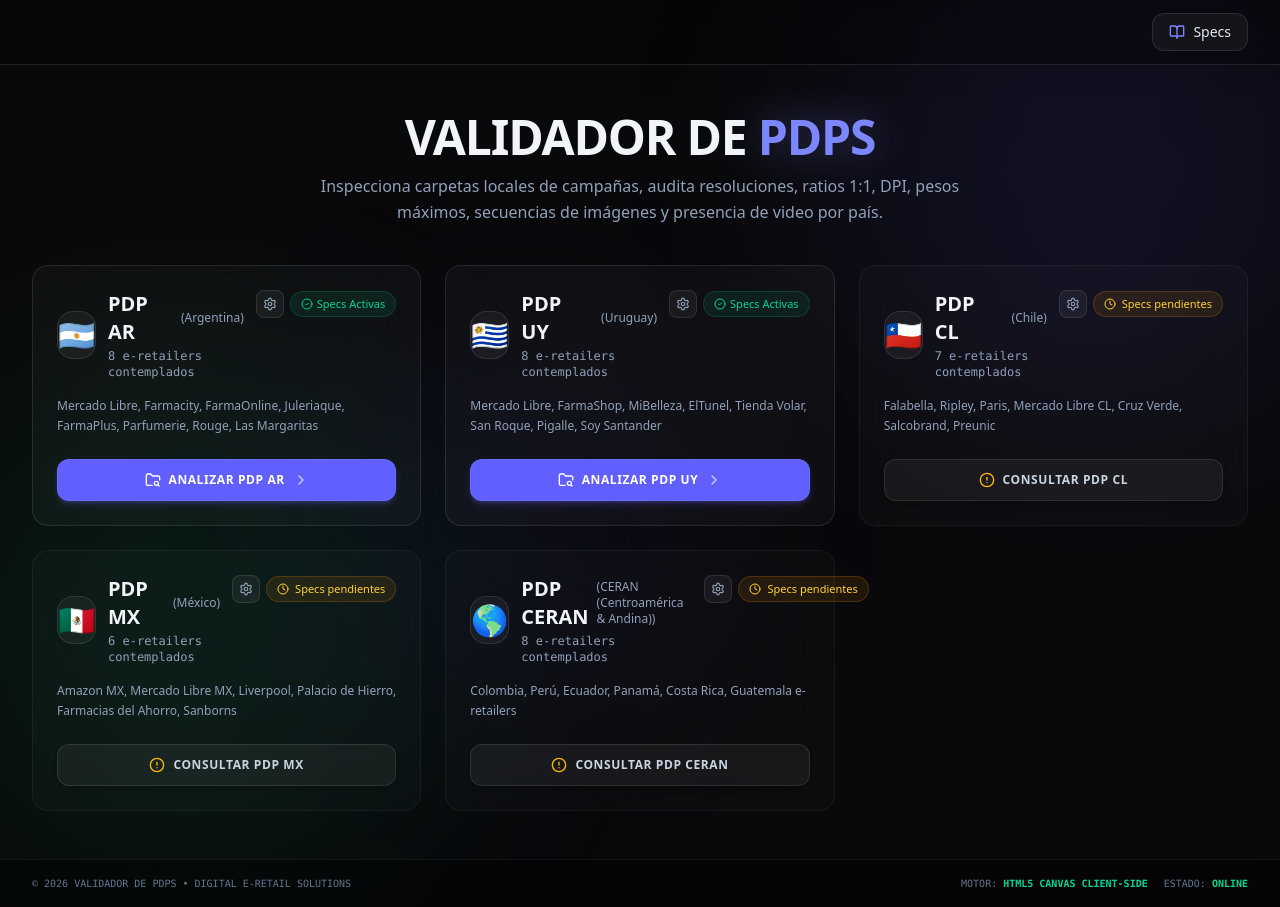
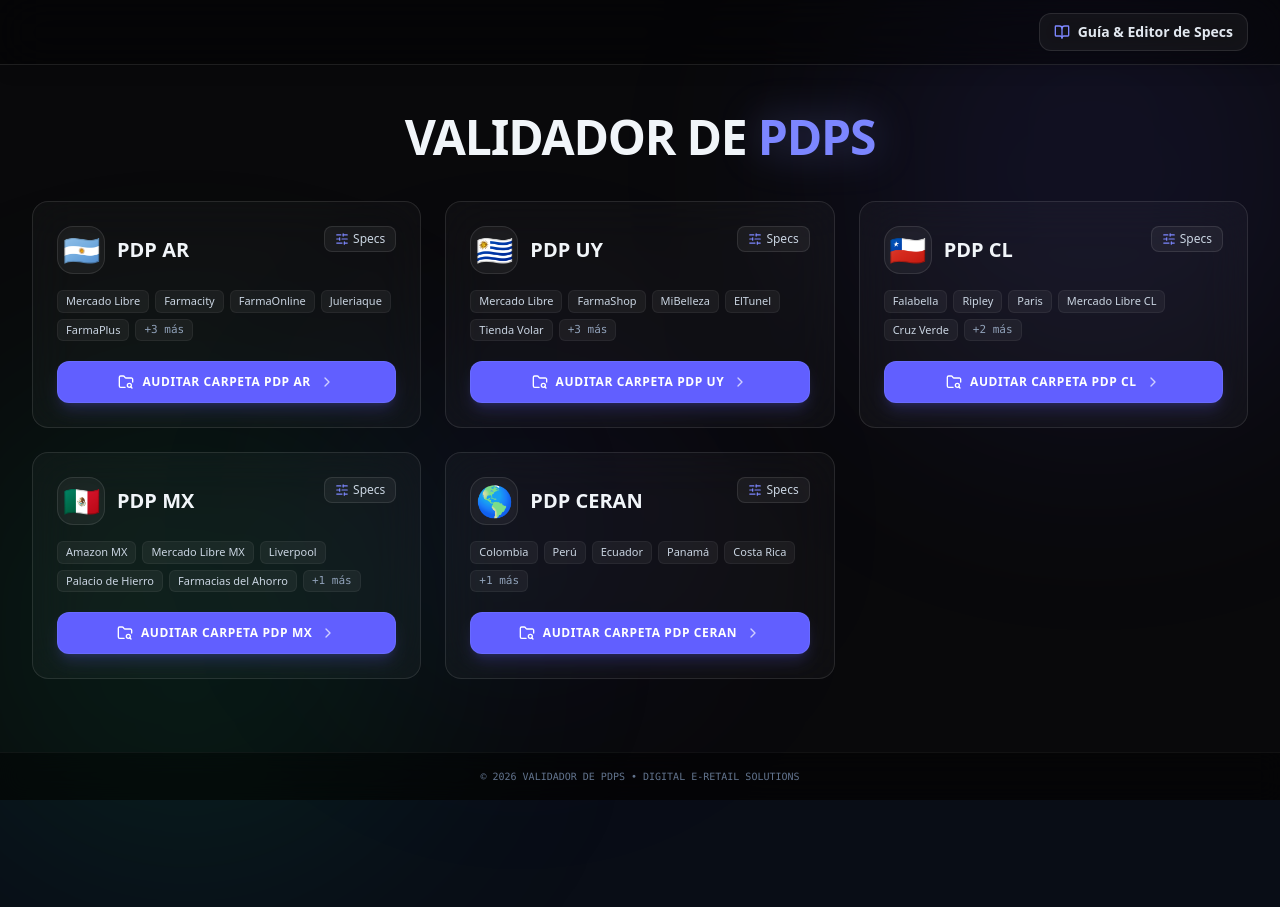
Before and after one commit to lucasdg83/Validaror-PDPs, a React (Vite) app: page / in a window 1280 px wide. After the commit the page ends 800 px from the top, so only its background shows below. Built offline with nearby package versions, Linux system fonts and the light colour scheme.

Commit message:
refactor: update UI and enable regional modules
- Enable Chile, Mexico, and CERAN regional modules.
- Refine header and footer UI layouts.
- Remove browser scrollbars globally.
- Standardize card styling and button interactions.

```diff
--- a/src/App.tsx
+++ b/src/App.tsx
@@ -122,14 +122,10 @@
           /* Dashboard Home View */
           <div className="space-y-10">
             {/* Hero / Intro Section */}
-            <div className="text-center max-w-3xl mx-auto space-y-3">
+            <div className="text-center max-w-3xl mx-auto">
               <h1 className="text-3xl sm:text-4xl md:text-5xl font-black tracking-tight text-slate-100 uppercase">
                 Validador de <span className="text-indigo-400 drop-shadow-[0_0_20px_rgba(129,140,248,0.35)]">PDPs</span>
               </h1>
-
-              <p className="text-sm sm:text-base text-slate-400 max-w-2xl mx-auto leading-relaxed">
-                Inspecciona carpetas locales de campañas, audita resoluciones, ratios 1:1, DPI, pesos máximos, secuencias de imágenes y presencia de video por país.
-              </p>
             </div>
 
             {/* Dashboard Country Grid (5 Modules with Equal Visual Weight) */}
@@ -217,12 +213,8 @@
       </main>
 
       {/* Footer */}
-      <footer className="h-12 border-t border-white/5 flex items-center justify-between px-6 sm:px-8 bg-black/40 text-[10px] text-slate-500 font-mono relative z-10 backdrop-blur-md">
+      <footer className="h-12 border-t border-white/5 flex items-center justify-center px-6 sm:px-8 bg-black/40 text-[10px] text-slate-500 font-mono relative z-10 backdrop-blur-md">
         <div>&copy; 2026 VALIDADOR DE PDPS • DIGITAL E-RETAIL SOLUTIONS</div>
-        <div className="flex items-center gap-4">
-          <span className="hidden sm:inline">MOTOR: <span className="text-emerald-400 font-semibold">HTML5 CANVAS CLIENT-SIDE</span></span>
-          <span>ESTADO: <span className="text-emerald-400 font-semibold">ONLINE</span></span>
-        </div>
       </footer>
 
       {/* Primary Report Modal (Text & Visual views) */}
--- a/src/components/CountryModuleCard.tsx
+++ b/src/components/CountryModuleCard.tsx
@@ -1,6 +1,6 @@
 import React from 'react';
 import { CountryInfo } from '../types';
-import { FolderSearch, Clock, ChevronRight, CheckCircle2, AlertCircle, Settings } from 'lucide-react';
+import { FolderSearch, ChevronRight, SlidersHorizontal } from 'lucide-react';
 
 interface CountryModuleCardProps {
   country: CountryInfo;
@@ -16,34 +16,23 @@
   isLoading,
 }) => {
   const isPending = country.status === 'pending';
+  const retailerNames = country.description.split(', ').map((s) => s.trim());
 
   return (
     <div
       id={`card-pdp-${country.code.toLowerCase()}`}
-      className={`group relative flex flex-col justify-between p-5 sm:p-6 rounded-2xl border transition-all duration-300 backdrop-blur-xl ${
-        isPending
-          ? 'bg-white/[0.02] border-white/5 hover:border-white/15 hover:bg-white/[0.04]'
-          : 'bg-white/[0.03] border-white/10 hover:border-indigo-500/40 hover:bg-white/[0.06] hover:shadow-2xl hover:shadow-indigo-500/10'
-      }`}
+      className="group relative flex flex-col justify-between p-5 sm:p-6 rounded-2xl border transition-all duration-300 backdrop-blur-xl bg-white/[0.03] border-white/10 hover:border-indigo-500/40 hover:bg-white/[0.06] hover:shadow-2xl hover:shadow-indigo-500/10"
     >
-      {/* Top row: Flag + Code + Status */}
+      {/* Top row: Flag + Code + Specs button */}
       <div className="flex items-start justify-between gap-3 mb-4">
         <div className="flex items-center gap-3">
-          <div className="w-12 h-12 rounded-2xl bg-white/5 border border-white/10 flex items-center justify-center text-2xl sm:text-3xl shadow-inner group-hover:scale-105 transition-transform">
+          <div className="w-12 h-12 rounded-2xl bg-white/5 border border-white/10 flex items-center justify-center text-2xl sm:text-3xl shadow-inner group-hover:scale-105 transition-transform select-none">
             {country.flag}
           </div>
           <div>
-            <div className="flex items-center gap-2">
-              <h3 className="text-lg sm:text-xl font-bold text-slate-100 group-hover:text-indigo-300 transition-colors">
-                PDP {country.code}
-              </h3>
-              <span className="text-xs font-medium text-slate-400">
-                ({country.name})
-              </span>
-            </div>
-            <p className="text-xs text-slate-400 mt-0.5 font-mono">
-              {country.expectedRetailersCount} e-retailers contemplados
-            </p>
+            <h3 className="text-lg sm:text-xl font-bold text-slate-100 group-hover:text-indigo-300 transition-colors">
+              PDP {country.code}
+            </h3>
           </div>
         </div>
 
@@ -51,36 +40,37 @@
           {onEditSpecs && (
             <button
               type="button"
-              title={`Editar especificaciones de ${country.name}`}
+              title={`Configurar especificaciones técnicas de ${country.name}`}
               onClick={(e) => {
                 e.stopPropagation();
                 onEditSpecs(country);
               }}
-              className="p-1.5 rounded-lg bg-white/5 hover:bg-indigo-500/20 text-slate-400 hover:text-indigo-300 border border-white/10 hover:border-indigo-500/30 transition-all text-xs"
+              className="flex items-center gap-1 px-2.5 py-1 rounded-lg bg-white/5 hover:bg-indigo-500/20 text-slate-300 hover:text-indigo-300 border border-white/10 hover:border-indigo-500/30 transition-all text-xs font-medium"
             >
-              <Settings className="w-3.5 h-3.5" />
+              <SlidersHorizontal className="w-3.5 h-3.5 text-indigo-400" />
+              <span className="hidden sm:inline">Specs</span>
             </button>
-          )}
-
-          {isPending ? (
-            <span className="inline-flex items-center gap-1.5 px-2.5 py-1 rounded-full text-[11px] font-medium bg-amber-500/10 text-amber-300 border border-amber-500/20 whitespace-nowrap">
-              <Clock className="w-3 h-3" />
-              Specs pendientes
-            </span>
-          ) : (
-            <span className="inline-flex items-center gap-1 px-2.5 py-1 rounded-full text-[11px] font-medium bg-emerald-500/10 text-emerald-400 border border-emerald-500/20 whitespace-nowrap">
-              <CheckCircle2 className="w-3 h-3" />
-              Specs Activas
-            </span>
           )}
         </div>
       </div>
 
       {/* Retailers preview tags */}
-      <div className="mb-6 flex-grow">
-        <p className="text-xs text-slate-400 line-clamp-2 leading-relaxed">
-          {country.description}
-        </p>
+      <div className="mb-5 flex-grow">
+        <div className="flex flex-wrap gap-1.5">
+          {retailerNames.slice(0, 5).map((ret, i) => (
+            <span
+              key={i}
+              className="text-[11px] font-medium px-2 py-0.5 rounded-md bg-white/5 text-slate-300 border border-white/5"
+            >
+              {ret}
+            </span>
+          ))}
+          {retailerNames.length > 5 && (
+            <span className="text-[11px] font-medium px-2 py-0.5 rounded-md bg-white/5 text-slate-400 border border-white/5 font-mono">
+              +{retailerNames.length - 5} más
+            </span>
+          )}
+        </div>
       </div>
 
       {/* Main Action Button */}
@@ -88,24 +78,11 @@
         id={`btn-analizar-${country.code.toLowerCase()}`}
         onClick={() => onSelect(country)}
         disabled={isLoading}
-        className={`w-full relative flex items-center justify-center gap-2 px-4 py-3 rounded-xl font-semibold text-xs tracking-wider uppercase transition-all shadow-md active:scale-[0.98] ${
-          isPending
-            ? 'bg-white/5 hover:bg-white/10 text-slate-300 border border-white/10 hover:text-white'
-            : 'bg-indigo-500 hover:bg-indigo-600 text-white shadow-lg shadow-indigo-500/25 hover:shadow-indigo-500/40 border border-indigo-400/30'
-        }`}
+        className="w-full relative flex items-center justify-center gap-2 px-4 py-3 rounded-xl font-bold text-xs tracking-wider uppercase transition-all shadow-lg shadow-indigo-500/20 hover:shadow-indigo-500/35 bg-indigo-500 hover:bg-indigo-600 text-white border border-indigo-400/30 active:scale-[0.98]"
       >
-        {isPending ? (
-          <>
-            <AlertCircle className="w-4 h-4 text-amber-400" />
-            <span>Consultar PDP {country.code}</span>
-          </>
-        ) : (
-          <>
-            <FolderSearch className="w-4 h-4 text-white" />
-            <span>Analizar PDP {country.code}</span>
-            <ChevronRight className="w-4 h-4 opacity-70 group-hover:translate-x-0.5 transition-transform" />
-          </>
-        )}
+        <FolderSearch className="w-4 h-4 text-white" />
+        <span>Auditar Carpeta PDP {country.code}</span>
+        <ChevronRight className="w-4 h-4 opacity-70 group-hover:translate-x-1 transition-transform" />
       </button>
     </div>
   );
--- a/src/components/EditRetailerModal.tsx
+++ b/src/components/EditRetailerModal.tsx
@@ -110,7 +110,7 @@
         </div>
 
         {/* Form Body */}
-        <form onSubmit={handleSubmit} className="flex-1 overflow-y-auto p-6 space-y-5 custom-scrollbar">
+        <form onSubmit={handleSubmit} className="flex-1 overflow-y-auto p-6 space-y-5 no-scrollbar">
           <div className="grid grid-cols-1 sm:grid-cols-2 gap-4">
             <div>
               <label className="block text-xs font-semibold text-slate-300 uppercase tracking-wider mb-1.5">
--- a/src/components/Header.tsx
+++ b/src/components/Header.tsx
@@ -7,21 +7,17 @@
 
 export const Header: React.FC<HeaderProps> = ({ onOpenSpecs }) => {
   return (
-    <header className="w-full border-b border-white/10 bg-black/30 backdrop-blur-md sticky top-0 z-30 shadow-[0_4px_30px_rgba(0,0,0,0.1)]">
-      <div className="max-w-7xl mx-auto px-4 sm:px-6 lg:px-8 h-16 flex items-center justify-between">
+    <header className="w-full border-b border-white/10 bg-black/40 backdrop-blur-xl sticky top-0 z-30 shadow-lg">
+      <div className="max-w-7xl mx-auto px-4 sm:px-6 lg:px-8 h-16 flex items-center justify-end">
         <div className="flex items-center gap-3">
-          {/* Logo element removed as requested */}
-        </div>
-
-        <div className="flex items-center gap-2 sm:gap-4">
           <button
             id="btn-open-specs-guide"
             onClick={onOpenSpecs}
-            className="flex items-center gap-2 px-3.5 py-1.5 sm:px-4 sm:py-2 text-xs sm:text-sm font-medium text-slate-200 hover:text-white bg-white/5 hover:bg-white/10 border border-white/10 rounded-xl transition-all shadow-sm backdrop-blur-md"
+            className="flex items-center gap-2 px-3.5 py-2 text-xs sm:text-sm font-semibold text-slate-200 hover:text-white bg-white/5 hover:bg-white/10 border border-white/10 hover:border-indigo-500/30 rounded-xl transition-all shadow-sm backdrop-blur-md active:scale-95"
+            title="Abrir Guía y Editor de Especificaciones Técnicas"
           >
             <BookOpen className="w-4 h-4 text-indigo-400" />
-            <span className="hidden xs:inline">Guía de Specs</span>
-            <span className="xs:hidden">Specs</span>
+            <span>Guía & Editor de Specs</span>
           </button>
         </div>
       </div>
--- a/src/data/retailerSpecs.ts
+++ b/src/data/retailerSpecs.ts
@@ -22,7 +22,7 @@
     name: 'Chile',
     flag: '🇨🇱',
     description: 'Falabella, Ripley, Paris, Mercado Libre CL, Cruz Verde, Salcobrand, Preunic',
-    status: 'pending',
+    status: 'active',
     expectedRetailersCount: 7,
   },
   {
@@ -30,7 +30,7 @@
     name: 'México',
     flag: '🇲🇽',
     description: 'Amazon MX, Mercado Libre MX, Liverpool, Palacio de Hierro, Farmacias del Ahorro, Sanborns',
-    status: 'pending',
+    status: 'active',
     expectedRetailersCount: 6,
   },
   {
@@ -38,7 +38,7 @@
     name: 'CERAN (Centroamérica & Andina)',
     flag: '🌎',
     description: 'Colombia, Perú, Ecuador, Panamá, Costa Rica, Guatemala e-retailers',
-    status: 'pending',
+    status: 'active',
     expectedRetailersCount: 8,
   },
 ];
--- a/src/index.css
+++ b/src/index.css
@@ -6,23 +6,33 @@
     color: #e2e8f0;
     font-feature-settings: "cv02", "cv03", "cv04", "cv11";
   }
+
+  /* Universal scrollbar removal across all elements & browsers */
+  *,
+  *::before,
+  *::after {
+    scrollbar-width: none !important;
+    -ms-overflow-style: none !important;
+  }
+
+  *::-webkit-scrollbar {
+    display: none !important;
+    width: 0px !important;
+    height: 0px !important;
+    background: transparent !important;
+  }
 }
 
-/* Custom frosted scrollbar */
-.custom-scrollbar::-webkit-scrollbar {
-  width: 6px;
-  height: 6px;
+/* Utility class to guarantee zero scrollbars */
+.no-scrollbar,
+.custom-scrollbar {
+  scrollbar-width: none !important;
+  -ms-overflow-style: none !important;
 }
 
-.custom-scrollbar::-webkit-scrollbar-track {
-  background: rgba(255, 255, 255, 0.02);
+.no-scrollbar::-webkit-scrollbar,
+.custom-scrollbar::-webkit-scrollbar {
+  display: none !important;
+  width: 0 !important;
+  height: 0 !important;
 }
-
-.custom-scrollbar::-webkit-scrollbar-thumb {
-  background: rgba(255, 255, 255, 0.15);
-  border-radius: 9999px;
-}
-
-.custom-scrollbar::-webkit-scrollbar-thumb:hover {
-  background: rgba(255, 255, 255, 0.25);
-}
```
Also changed, not shown: src/components/ReportModal.tsx (+4 -4 lines), src/components/SpecsViewerModal.tsx (+4 -25 lines).
